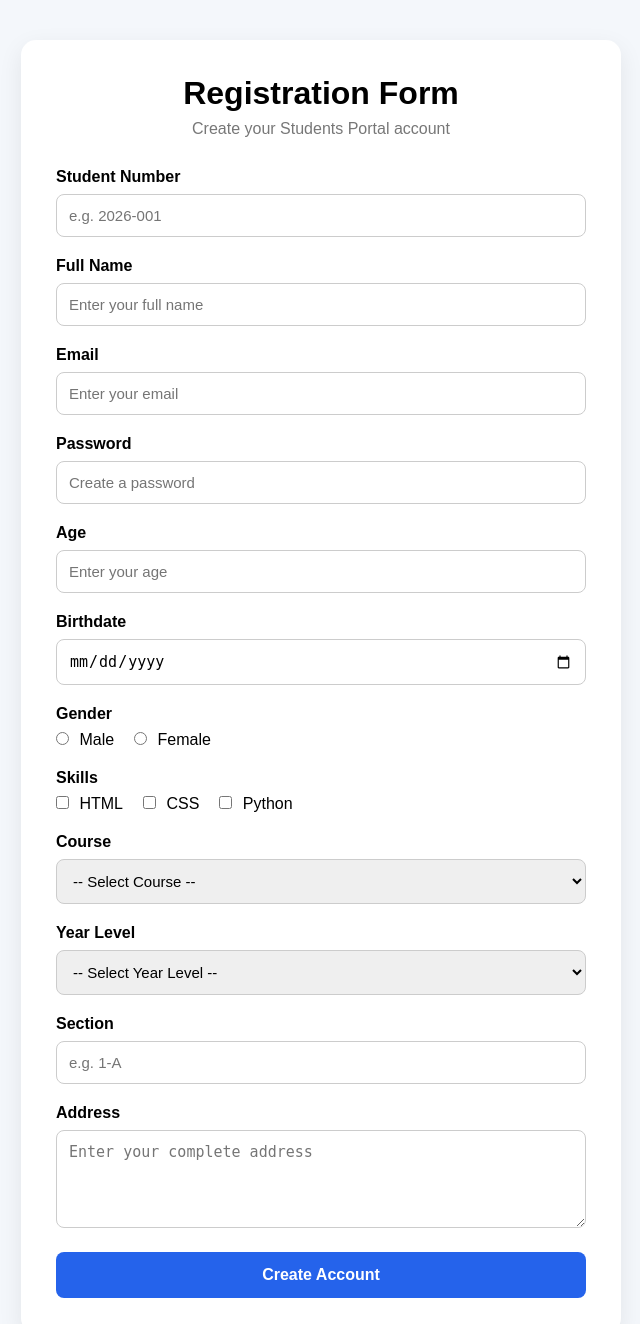
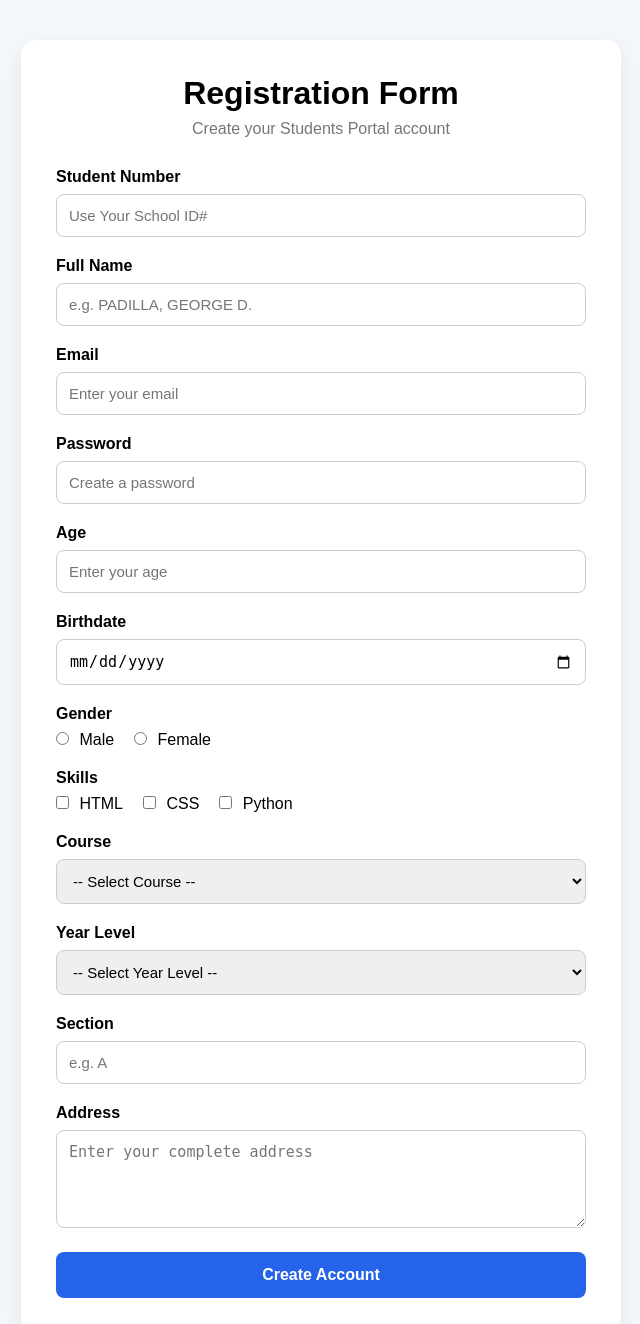
Before and after one commit to delacruz30christian-jpg/student_portal, a Flask app: page /register in a window 1280 px wide. Shown: the top 1324 px of the page, without its empty margins (319-959 px from the left). Run offline with Flask 3, Linux system fonts and the light colour scheme.

Commit message:
Update registration placeholders

```diff
--- a/templates/register.html
+++ b/templates/register.html
@@ -35,8 +35,7 @@
                     <input
                         type="text"
                         id="student_number"
-                        name="student_number"
-                        placeholder="e.g. 2026-001"
+                        name="student_number" placeholder="Use Your School ID#"
                         required
                         >
                 </div>
@@ -48,7 +47,7 @@
                         type="text"
                         id="full_name"
                         name="full_name"
-                        placeholder="Enter your full name"
+                        placeholder="e.g. PADILLA, GEORGE D."
                         required
                     >
                 </div>
@@ -195,7 +194,7 @@
                         type="text"
                         id="section"
                         name="section"
-                        placeholder="e.g. 1-A"
+                        placeholder="e.g. A"
                         required
                         >
                 </div>
```
